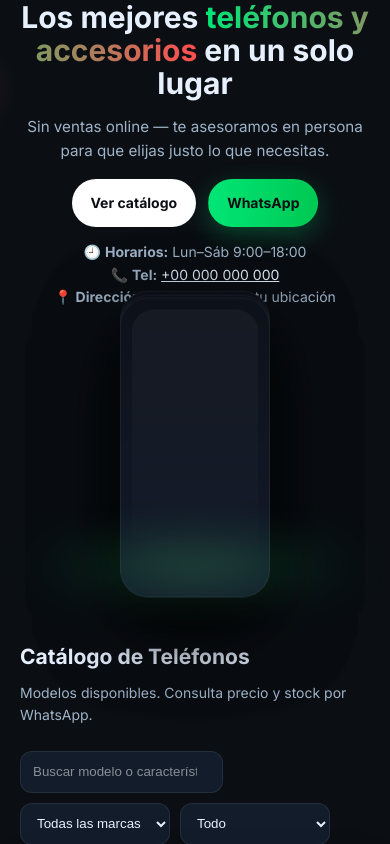
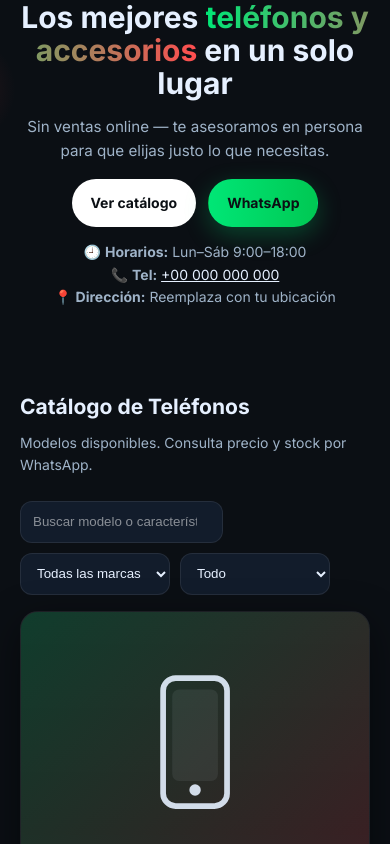
Before and after one commit to SKStudiosOfficial/FotoInversionesZea, a PHP site: page / in a window 390 px wide. Shown: the part 171-1015 px from the top of the page. Run offline with PHP 8.4, Linux system fonts and the light colour scheme.

Commit message:
Update styles.css

```diff
--- a/styles.css
+++ b/styles.css
@@ -194,13 +194,16 @@ body{
 @media (max-width: 1024px){
   .hero-grid{grid-template-columns:1fr; text-align:center}
   .hero-actions{justify-content:center}
-  .hero-art{order:1}  /* <-- antes estaba -1: ahora el texto va primero */
+  .hero-art{order:1}  /* antes estaba -1: ahora el texto va primero */
   .service-grid{grid-template-columns:repeat(2, 1fr)}
   .about{grid-template-columns:1fr}
   .contact-grid{grid-template-columns:1fr}
 }
 
 @media (max-width: 860px){
+  .hero-art {
+    display: none; /* Oculta el teléfono animado en móvil */
+  }
   .nav-links{display:none}
   .hamburger{display:block}
   .catalog-grid{grid-template-columns:repeat(2, 1fr)}
```
